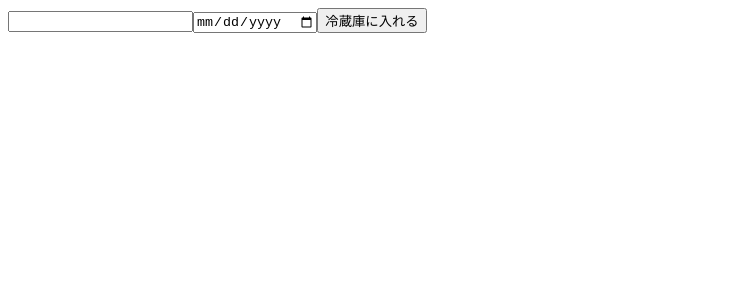
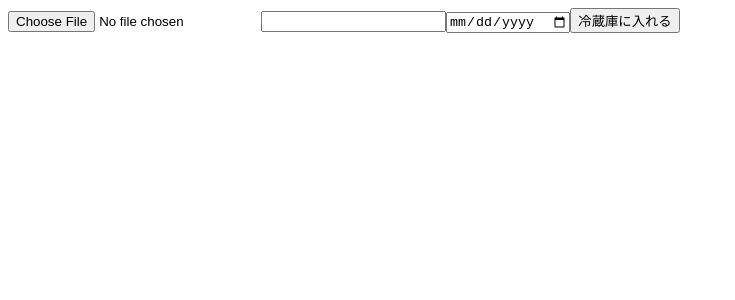
Before and after one commit to tamo-tmry/kitchen-companion, a Next.js app: page /fridge/new in a window 1280 px wide. Shown: the top 300 px of the page, without its empty margins (0-735 px from the left). Built offline with nearby package versions, Linux system fonts and the light colour scheme.

Commit message:
feat: 画像から商品名と賞味期限を取得できるようにする

```diff
--- a/package.json
+++ b/package.json
@@ -12,6 +12,7 @@
     "@formkit/tempo": "^0.1.2",
     "next": "14.2.5",
     "next-auth": "^4.24.7",
+    "openai": "^4.63.0",
     "react": "^18",
     "react-dom": "^18"
   },
--- /dev/null
+++ b/src/app/api/openai/route.ts
@@ -0,0 +1,7 @@
+import { generateItemInfoByOpenAI } from "@/lib/openai";
+
+export async function POST(req: Request) {
+  const data = await req.json();
+  const text = await generateItemInfoByOpenAI(data.textPrompt);
+  return new Response(JSON.stringify({ text }), { status: 200 });
+}
--- a/src/app/fridge/new/page.tsx
+++ b/src/app/fridge/new/page.tsx
@@ -1,5 +1,6 @@
 "use client";
 
+import { generateItemInfoByOpenAI } from "@/lib/openai";
 import { useRouter } from "next/navigation";
 import { useState } from "react";
 
@@ -19,8 +20,43 @@ export default function FridgeNew() {
     router.push("/fridge");
   };
 
+  const [imageBase64, setImageBase64] = useState("");
+  const uploadImage = async (event: React.ChangeEvent<HTMLInputElement>) => {
+    const file = event.target.files?.[0];
+    if (!file) return;
+
+    const reader = new FileReader();
+
+    reader.onload = async (e) => {
+      setImageBase64(reader.result as string);
+
+      const response = await fetch("/api/openai", {
+        method: "POST",
+        headers: {
+          "Content-Type": "application/json",
+        },
+        body: JSON.stringify({ textPrompt: reader.result }),
+      });
+
+      if (!response.ok) {
+        throw new Error("Network response was not ok");
+      }
+
+      const result = await response.json();
+      console.log(result.text);
+      const resultTexts = result.text.split(",");
+      console.log(resultTexts);
+      setName(resultTexts[0]);
+      setExpirationDate(resultTexts[1]);
+      console.log(expirationDate);
+    };
+
+    reader.readAsDataURL(file);
+  };
+
   return (
     <form onSubmit={(e) => e.preventDefault()}>
+      <input type="file" name="image" onChange={uploadImage} />
       <input
         name="name"
         type="text"
--- /dev/null
+++ b/src/lib/openai.ts
@@ -0,0 +1,28 @@
+import OpenAI from "openai";
+
+const openai = new OpenAI({ apiKey: process.env.OPENAI_API_KEY });
+
+export const generateItemInfoByOpenAI = async (imageBase64: string) => {
+  const response = await openai.chat.completions.create({
+    model: "gpt-4o-mini",
+    max_tokens: 1024,
+    messages: [
+      {
+        role: "system",
+        content: process.env.OPENAI_PROMPT || "",
+      },
+      {
+        role: "user",
+        content: [
+          {
+            type: "image_url",
+            image_url: {
+              url: imageBase64,
+            },
+          },
+        ],
+      },
+    ],
+  });
+  return response.choices[0].message.content || null;
+};
```
Also changed, not shown: 1 other file (tests, documents, lock files or other folders).
